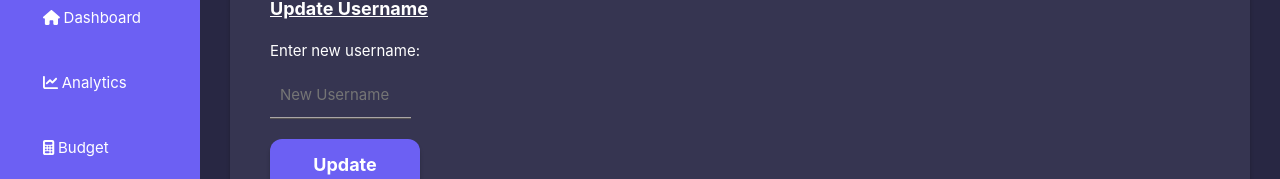
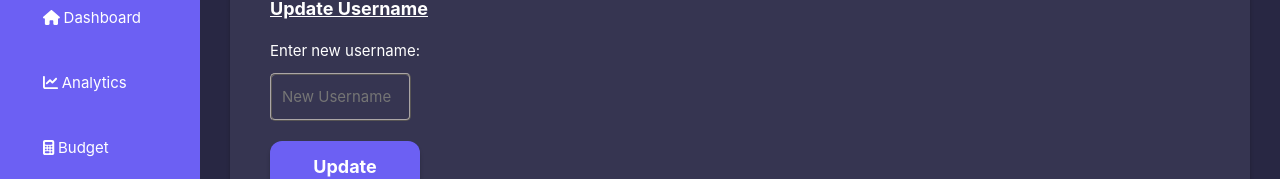
Before and after one commit to BT3103AppDev1/l1-final-project-group-21, a Vue app in the folder project-budgety/: page /profile in a window 1280 px wide. Shown: the part 154-333 px from the top of the page. Built offline with nearby package versions, Linux system fonts and the light colour scheme.

Commit message:
edited css for profile pg input box

```diff
--- a/project-budgety/src/views/ProfilePage.vue
+++ b/project-budgety/src/views/ProfilePage.vue
@@ -182,8 +182,9 @@ body {
 }
 
 .input-text {
-	border-bottom-style: ridge;
-	border-bottom-color: #aba6a6;
+	border-style: ridge;
+	border-color: #aba6a6;
+	border-radius: 5px;
 	width: 15%;
 	margin: 10px 0;
 	margin-bottom: 20px;
```
